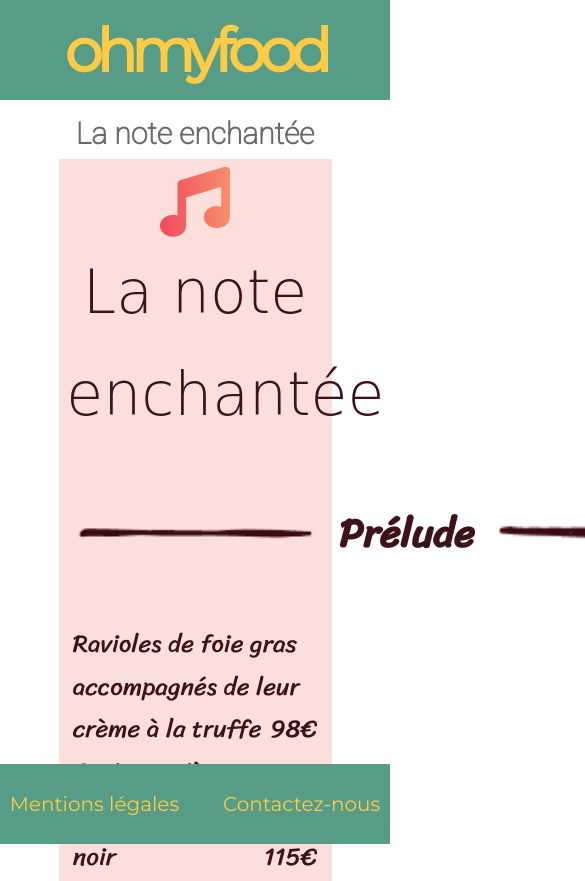
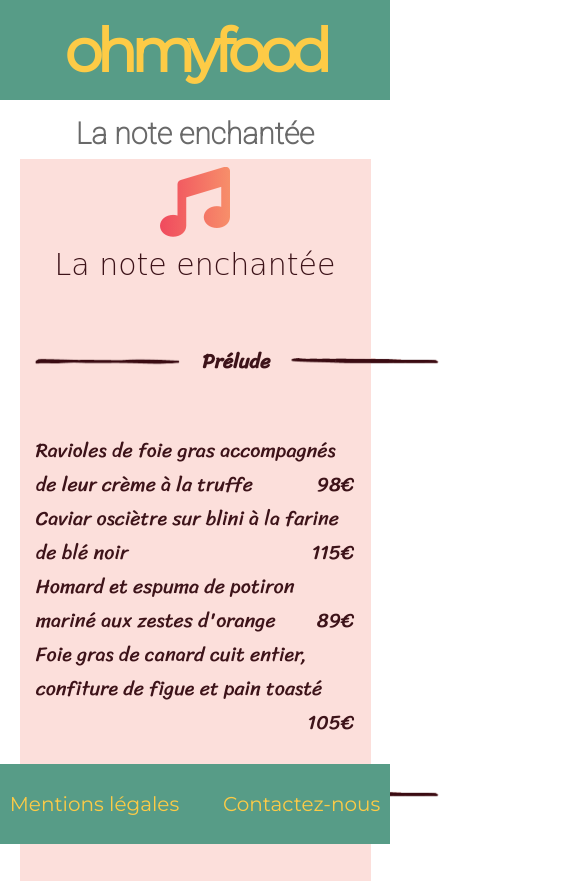
Before and after one commit to AlexandreFyl/alexandrefyl.github.io, a website: page menu1.html in a window 390 px wide. Shown: the top 881 px of the page, 585 px wide, since content can reach past the window. Drawn offline with Linux system fonts and the light colour scheme; a web font is replaced by a local one.

Commit message:
WIP responsive menus

```diff
--- a/sass/layout/_menu.scss
+++ b/sass/layout/_menu.scss
@@ -107,7 +107,6 @@
         max-width: 100%;
         height: auto;
         width: 20em;
-        height: 2.5em;
     }
     &__txt {
         font-size: 2em;
@@ -157,3 +156,44 @@
 .color3 {
     color: #6E4CCC !important;
 }
+
+@media (max-width: 575.98px) {
+    .titles {
+        &__img {
+            width: 4em;
+        }
+        &__txt {
+            font-size: 1em;
+        }
+    }
+    .container-menu {
+        width: 90%;
+        h2 {
+            font-size: 3rem;
+
+        }
+        p {
+            font-size: 1em;
+        }
+    }
+}
+
+// Small devices (landscape phones, less than 768px)
+@media (max-width: 769px) {
+    .titles {
+        &__img {
+            width: 6em;
+        }
+    }
+ }
+
+// Medium devices (tablets, less than 992px)
+@media (max-width: 991.98px) {  }
+
+@media (max-width: 1199.98px) {
+    .titles {
+        &__img {
+            width: 8em;
+        }
+    }
+ }
```
Also changed, not shown: public/css/style.css, 1 other file.
